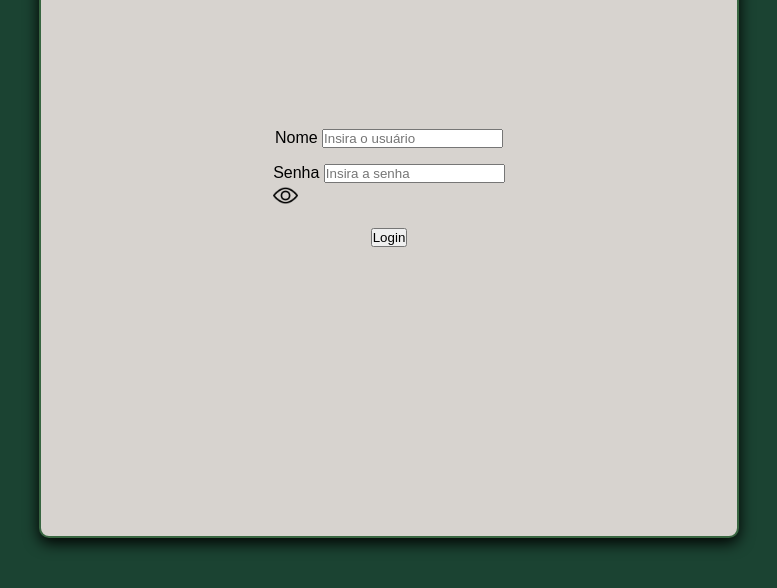
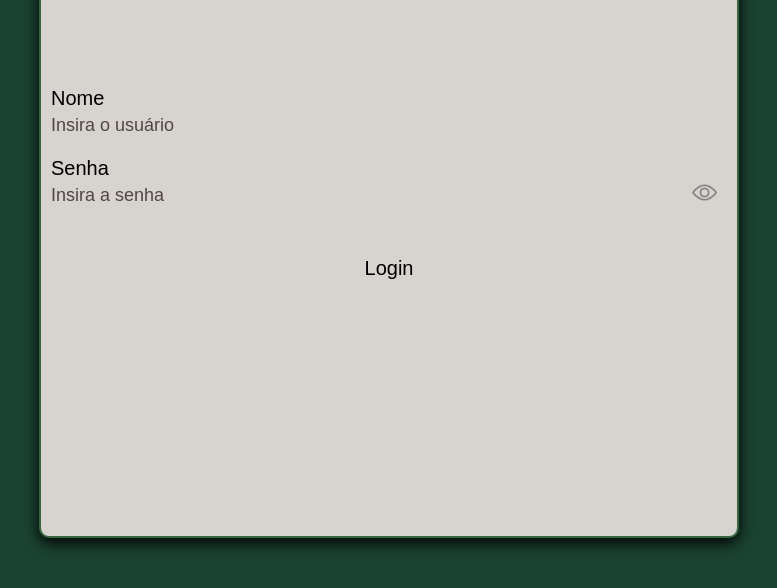
Before and after one commit to mtssato/LOCAL_MARKET05, a plain HTML site: page sesiLocalMarket05/src/Login/index.html in a window 1280 px wide. Shown: the part 212-800 px from the top of the page, without its empty margins (251-1028 px from the left). Drawn offline with nearby package versions, Linux system fonts and the light colour scheme.

Commit message:
Add files via upload

```diff
--- a/sesiLocalMarket05/src/Login/style.css
+++ b/sesiLocalMarket05/src/Login/style.css
@@ -14,7 +14,7 @@
     padding: 0;
     margin: 0;
     box-sizing: border-box;
-    font-family: "Fjalla One", sans-serif;
+    font-family: "Bungee", sans-serif;
 }
 
 .error-div{
@@ -34,7 +34,7 @@
     font-size: 14px;
     font-weight: lighter;
     box-shadow: 0px 3px 15px #00000090;
-    font-family: "Fjalla One", sans-serif;
+    font-family: "Bungee", sans-serif;
 }
 
 body{
@@ -46,6 +46,7 @@ body{
     display: flex;
     align-items:center;
     justify-content: center;
+      font-family: "Bungee", sans-serif;
 }
 
 .container{
@@ -62,6 +63,9 @@ body{
     padding: 10px;
     box-shadow: 0px 5px 15px black;
     border-radius: 10px;
+    font-family: "Bungee", sans-serif;
+
+
 
 }
 
@@ -78,3 +82,69 @@ body{
     left: 50%;
 
 }
+
+.wrap-input-label{
+    display: flex;
+    flex-direction: column;
+    align-items: left;
+    text-align: left;
+    width: 100%;
+    position: relative;
+}
+
+.eye{
+    position: absolute;
+    right: 10px;
+    bottom: 6px;
+    opacity: 0.4;
+    transition: all 200ms ease-in-out;
+}
+
+.eye:hover{
+    cursor: pointer;
+    opacity: 1;
+}
+
+.wrap-input-label input{
+    padding: 5px 0px;
+    background-color: transparent;
+    border: none;
+    width: 100%;
+    border-bottom: 2px solid var(--laranja);
+    font-size: 18px;
+    color: var(--text);
+}
+
+.wrap-input-label label{
+    color: var(--texto);
+    font-size: 20px;
+}
+
+input::placeholder{
+    color: #342929d4;
+}
+
+input:focus{
+    border: none;
+    outline: none;
+    border-bottom: 2px solid var(--texto);
+}
+
+.btn-login{
+    padding: 10px;
+    width: 100%;
+    background-color: var(--laranja);
+    font-size: 20px;
+    border: none;
+    margin-top: 20px;
+    color: var(--texto);
+    border: 2px solid var(--texto);
+    border-radius: 5px;
+    transition: all 200ms linear;
+    font-family: "Bungee", sans-serif;
+}
+
+.btn-login:hover{
+    box-shadow: 0px 3px 10px var(--dark);
+    cursor: pointer;
+}
--- /dev/null
+++ b/sesiLocalMarket05/src/Loja/style.css
@@ -0,0 +1,7 @@
+*{
+    padding: 0;
+    margin: 0;
+    box-sizing: border-box;
+    font-family: "Fjalla One", sans-serif;
+
+}
```
Also changed, not shown: sesiLocalMarket05/src/Loja/index.html (+13 -2 lines), sesiLocalMarket05/public/grocery-store.png (added), sesiLocalMarket05/src/carrinho/index.html (added), sesiLocalMarket05/src/carrinho/script.js (added), sesiLocalMarket05/src/carrinho/style.css (added).
